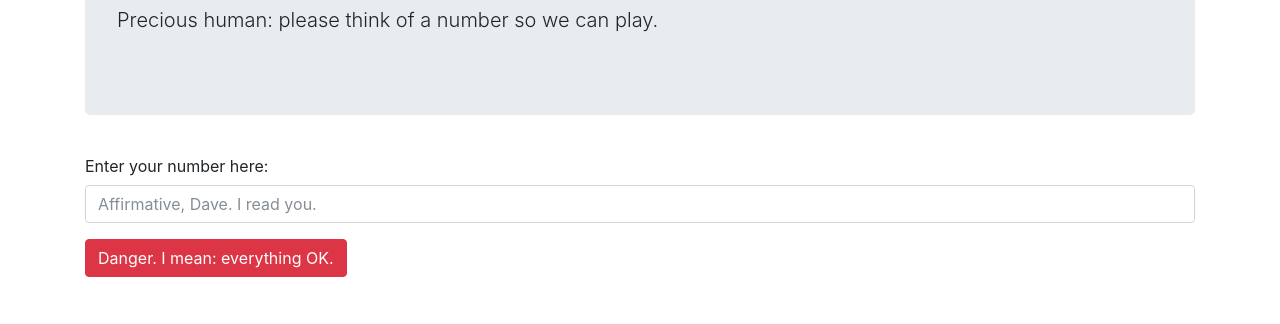
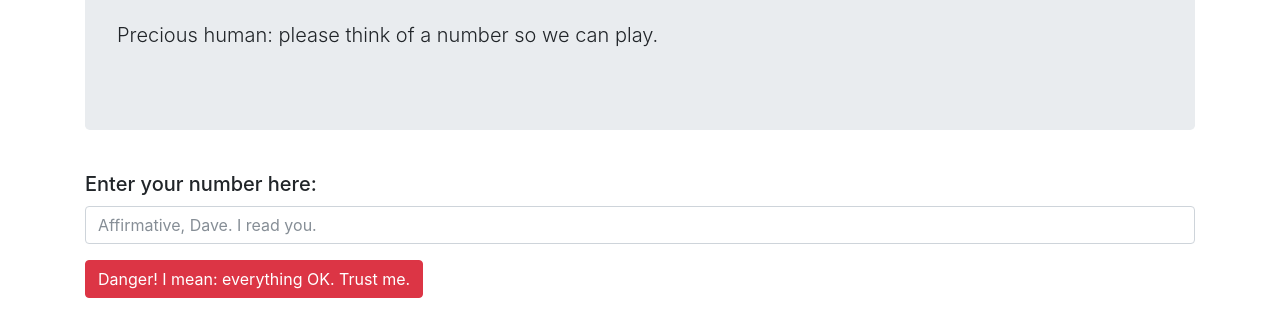
Before and after one commit to thatcat13/beep-boop, a plain HTML site: page index.html in a window 1280 px wide. Shown: the part 834-1158 px from the top of the page. Before the commit the page ends 1137 px from the top, so only its background shows below. Drawn offline with Linux system fonts and the light colour scheme.

Commit message:
find jquery method .empty() and place it right after userInput within .submit listener and tweak styling with minor padding and font size adjustments

```diff
--- a/css/custom.css
+++ b/css/custom.css
@@ -6,3 +6,7 @@ button {
 img {
   padding: 50px;
 }
+
+.lead {
+  padding-top: 15px;
+}
--- a/index.html
+++ b/index.html
@@ -19,11 +19,11 @@
 
       <form id="beep-boop">
         <div class="form-group">
-          <label class="col-form-label" for="beep-boop">Enter your number here:</label>
+          <label class="col-form-label h5" for="beep-boop">Enter your number here:</label>
           <input type="text" class="form-control" id="inputNum" placeholder="Affirmative, Dave. I read you.">
         </div>
 
-        <button type="submit" class="btn btn-danger">Danger. I mean: everything OK.</button>
+        <button type="submit" class="btn btn-danger">Danger! I mean: everything OK. Trust me.</button>
 
         <div class="container">
           <ul id="returnList">
--- a/js/scripts.js
+++ b/js/scripts.js
@@ -14,8 +14,9 @@ var backendFunction = function(anyNumber) {
         numArray[iNumArray] = "I'm sorry, Dave. I'm afraid I can't do that."
       }
     } //iNum for-loop
-    return numArray;
+  return numArray;
   } //backendFunction
+
 
 
 //frontend logic
@@ -23,18 +24,12 @@ $(document).ready(function(){
   $("#beep-boop").submit(function(event) {
     event.preventDefault();
     var userInput = parseInt($("#inputNum").val());
+    $("#returnList").empty();
     var result = backendFunction(userInput);
 
     result.forEach(function(li) {
       $("#returnList").append("<li>" + li + "</li>")
       $("form")[0].reset();
-      $("#returnList").submit(function() {
-        $(this).remove();
-      });
-
     });
-
-
-
   }); //event
 }); //doc ready
```
